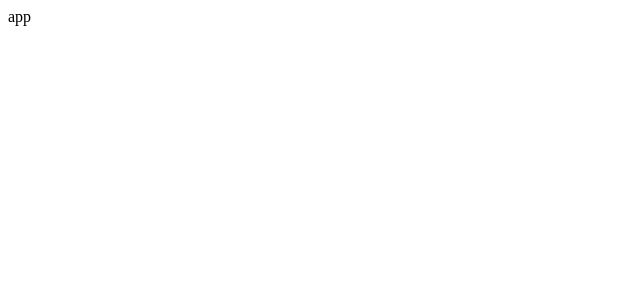
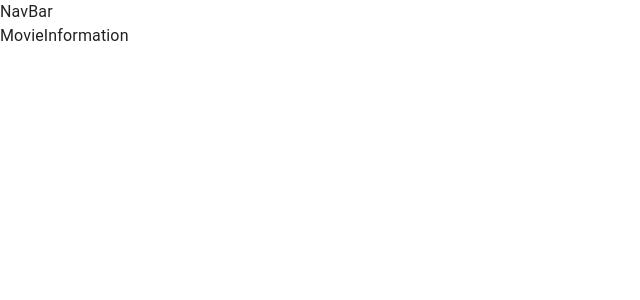
Before and after one commit to AkshayS05/MovieNation-Akshaysharma, a React (Create React App) app: page /movie/1 in a window 1280 px wide. Shown: the top 300 px of the page, without its empty margins (0-640 px from the left). Built offline with nearby package versions, Linux system fonts and the light colour scheme.

Commit message:
add a navbar component

```diff
--- /dev/null
+++ b/src/components/Actors/Actors.jsx
@@ -0,0 +1,8 @@
+import React from 'react';
+
+const Actors = () => {
+  console.log('Actors');
+  return <div>Actors</div>;
+};
+
+export default Actors;
--- a/src/components/App.jsx
+++ b/src/components/App.jsx
@@ -1,7 +1,29 @@
-import React from "react";
+import React from 'react';
+import { CssBaseline } from '@mui/material';
+import { Route, Switch } from 'react-router-dom';
+import { Actors, Movies, MovieInformation, Profile, NavBar } from '.';
 
-function App() {
-  return <div>app</div>;
-}
+const App = () => (
+  <div>
+    <CssBaseline />
+    <NavBar />
+    <main>
+      <Switch>
+        <Route exact path='/movie/:id'>
+          <MovieInformation />
+        </Route>
+        <Route exact path='/actors/:id'>
+          <Actors />
+        </Route>
+        <Route exact path='/movies'>
+          <Movies />
+        </Route>
+        <Route exact path='/profile/:id'>
+          <Profile />
+        </Route>
+      </Switch>
+    </main>
+  </div>
+);
 
 export default App;
--- /dev/null
+++ b/src/components/MovieInformation/MovieInformation.jsx
@@ -0,0 +1,8 @@
+import React from 'react';
+
+const MovieInformation = () => {
+  console.log('Movie information');
+  return <div>MovieInformation</div>;
+};
+
+export default MovieInformation;
--- /dev/null
+++ b/src/components/Movies/Movies.jsx
@@ -0,0 +1,8 @@
+import React from 'react';
+
+const Movies = () => {
+  console.log('Movies');
+  return <div>Movies</div>;
+};
+
+export default Movies;
--- /dev/null
+++ b/src/components/NavBar/NavBar.jsx
@@ -0,0 +1,8 @@
+import React from 'react';
+
+const NavBar = () => {
+  console.log('NavBar');
+  return <div>NavBar</div>;
+};
+
+export default NavBar;
--- /dev/null
+++ b/src/components/Profile/Profile.jsx
@@ -0,0 +1,8 @@
+import React from 'react';
+
+const Profile = () => {
+  console.log('Profile');
+  return <div>Profile</div>;
+};
+
+export default Profile;
--- /dev/null
+++ b/src/components/index.js
@@ -0,0 +1,5 @@
+export { default as Actors } from './Actors/Actors';
+export { default as MovieInformation } from './MovieInformation/MovieInformation';
+export { default as Movies } from './Movies/Movies';
+export { default as Profile } from './Profile/Profile';
+export { default as NavBar } from './NavBar/NavBar';
--- a/src/index.js
+++ b/src/index.js
@@ -1,5 +1,11 @@
-import React from "react";
-import ReactDOM from "react-dom";
-import App from "./components/app";
+import React from 'react';
+import ReactDOM from 'react-dom';
+import { BrowserRouter } from 'react-router-dom';
+import App from './components/App';
 
-ReactDOM.render(<App />, document.getElementById("root"));
+ReactDOM.render(
+  <BrowserRouter>
+    <App />
+  </BrowserRouter>,
+  document.getElementById('root')
+);
```
Also changed, not shown: package.json (+17 -7 lines), .eslintrc.js, 1 other file (tests, documents, lock files or other folders).
